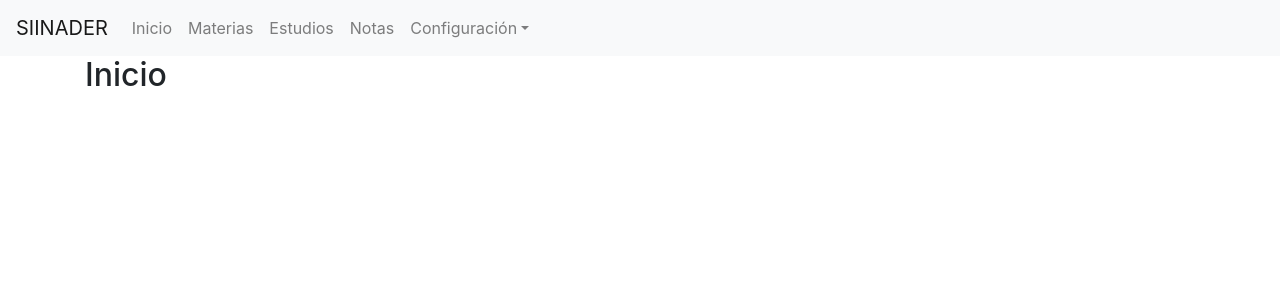
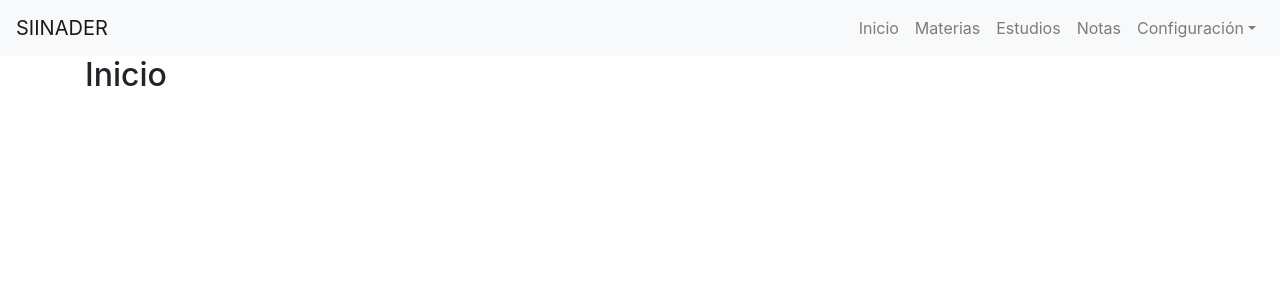
Before and after one commit to Samuel150/SIINADER-PIXIES, a React (Create React App) app in the folder frontend/siinader/: page / in a window 1280 px wide. Shown: the top 300 px of the page. Built offline with nearby package versions, Linux system fonts and the light colour scheme.

Commit message:
navigation bar margin left

```diff
--- a/frontend/siinader/src/components/NavigationBar.js
+++ b/frontend/siinader/src/components/NavigationBar.js
@@ -8,7 +8,7 @@ export const NavigationBar = () => (
         <Navbar.Brand href="/">SIINADER</Navbar.Brand>
         <Navbar.Toggle aria-controls="basic-navbar-nav" />
         <Navbar.Collapse id="basic-navbar-nav">
-            <Nav className="justify-content-end">
+            <Nav className="ml-auto">
                 <Nav.Link href="/">Inicio</Nav.Link>
                 <Nav.Link href="/Materias">Materias</Nav.Link>
                 <Nav.Link href="/Estudios">Estudios</Nav.Link>
```
